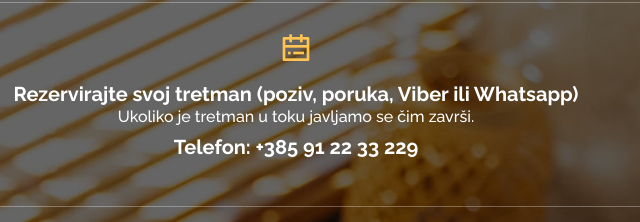
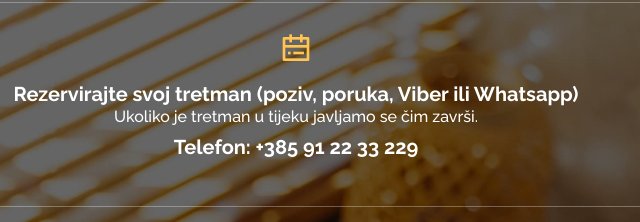
Before and after one commit to massagedevelop/massagedevelop.github.io, a plain HTML site: page index.html in a window 1280 px wide. Shown: the part 290-512 px from the top of the page, 344-984 px from the left. Drawn offline with nearby package versions, Linux system fonts and the light colour scheme.

Commit message:
Update index.html

```diff
--- a/index.html
+++ b/index.html
@@ -77,7 +77,7 @@
           <div class="icon-box">
             <i class="ri-calendar-todo-line"></i>
             <h3><a href="#contact">Rezervirajte svoj tretman (poziv, poruka, Viber ili Whatsapp)
-              <h6>Ukoliko je tretman u toku javljamo se čim završi.</h6>
+              <h6>Ukoliko je tretman u tijeku javljamo se čim završi.</h6>
 
               <p>Telefon: +385 91 22 33 229</p>
 
```
